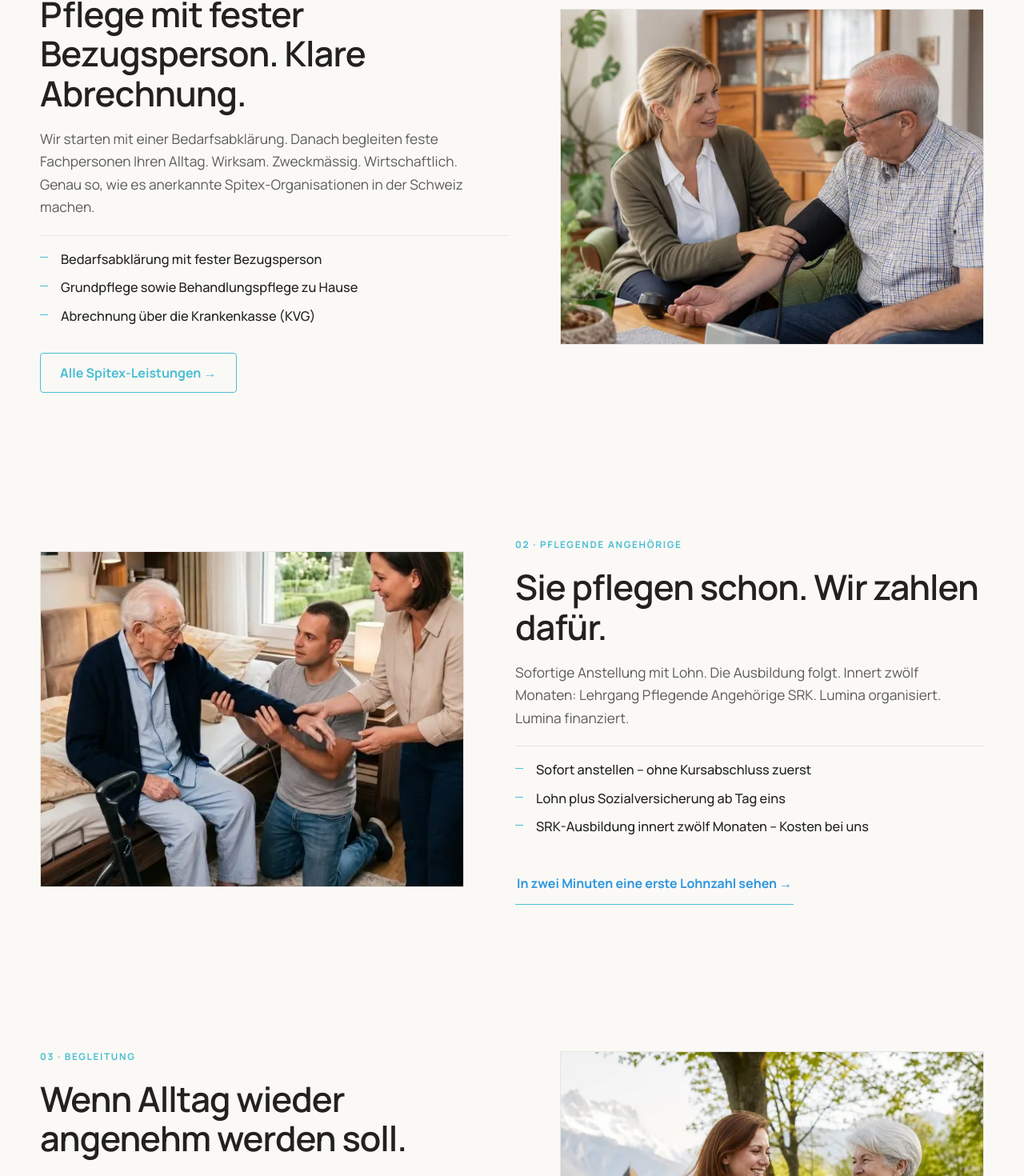
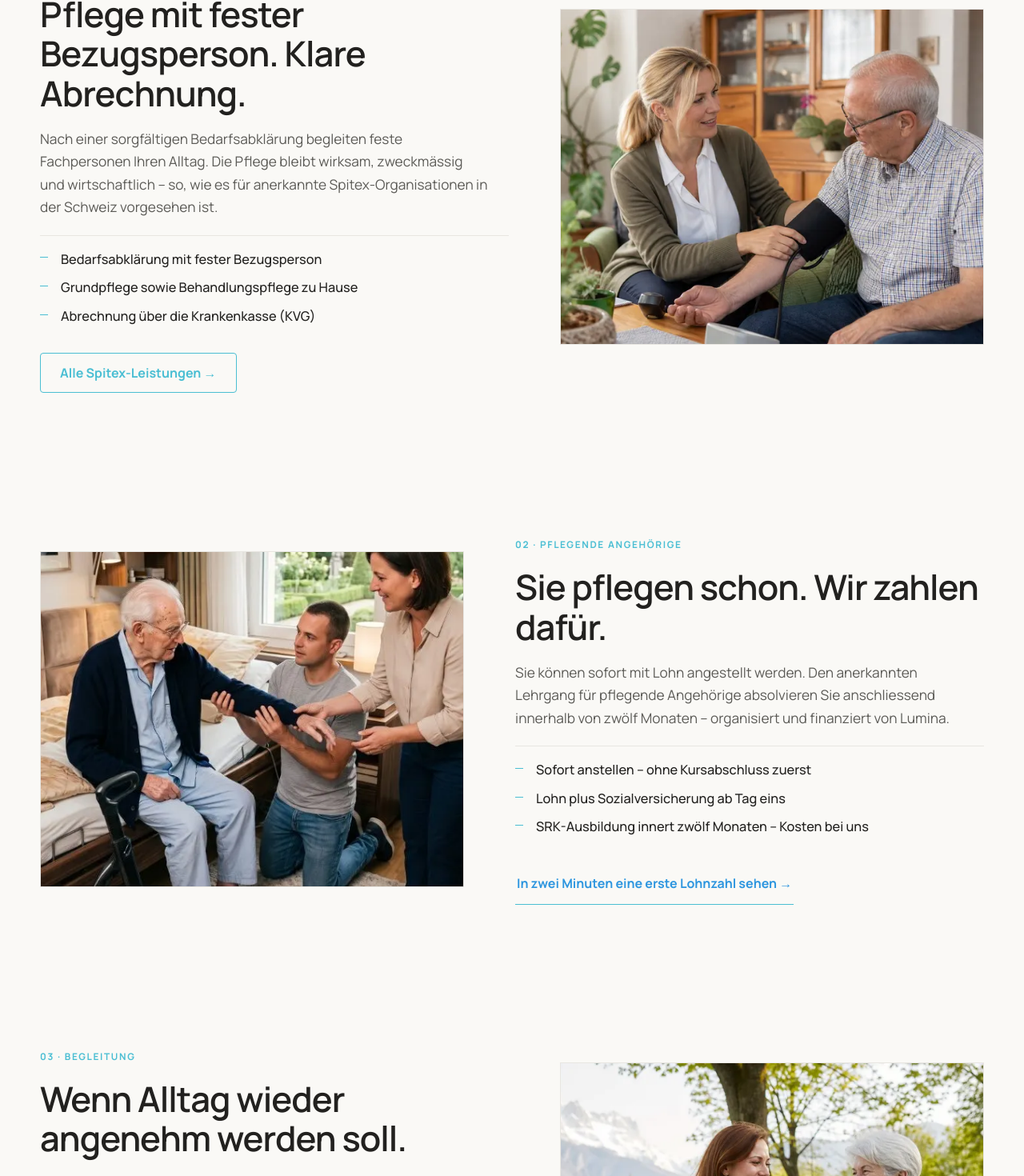
Before and after one commit to Subbier/lumina, a Next.js app: page / in a window 1280 px wide. Shown: the part 2923-4393 px from the top of the page at 80% size. Built offline with nearby package versions, Linux system fonts and the light colour scheme.

Commit message:
Refine Lumina website copy

```diff
--- a/app/LuminaSite.tsx
+++ b/app/LuminaSite.tsx
@@ -278,7 +278,7 @@ function Footer() {
       </div>
       <div className="wrap legal">
         <span>
-          © 2026 Lumina Spitex AG · Webdesign & technische Umsetzung:{" "}
+          © 2026 Lumina Spitex AG · Website & Inhalte:{" "}
           <a href="https://agenticit.ch/" target="_blank" rel="noopener noreferrer">
             AgenticIT
           </a>
@@ -430,10 +430,10 @@ function Home() {
           <span className="eyebrow">01 · Spitex</span>
           <h2>Pflege mit fester Bezugsperson. Klare Abrechnung.</h2>
           <p className="aida-lead">
-            Wir starten mit einer Bedarfsabklärung. Danach begleiten feste
-            Fachpersonen Ihren Alltag. Wirksam. Zweckmässig. Wirtschaftlich.
-            Genau so, wie es anerkannte Spitex-Organisationen in der Schweiz
-            machen.
+            Nach einer sorgfältigen Bedarfsabklärung begleiten feste
+            Fachpersonen Ihren Alltag. Die Pflege bleibt wirksam, zweckmässig
+            und wirtschaftlich – so, wie es für anerkannte
+            Spitex-Organisationen in der Schweiz vorgesehen ist.
           </p>
           <ul className="aida-points">
             <li>Bedarfsabklärung mit fester Bezugsperson</li>
@@ -460,9 +460,10 @@ function Home() {
           <span className="eyebrow">02 · Pflegende Angehörige</span>
           <h2>Sie pflegen schon. Wir zahlen dafür.</h2>
           <p className="aida-lead">
-            Sofortige Anstellung mit Lohn. Die Ausbildung folgt. Innert zwölf
-            Monaten: Lehrgang Pflegende Angehörige SRK. Lumina organisiert.
-            Lumina finanziert.
+            Sie können sofort mit Lohn angestellt werden. Den anerkannten
+            Lehrgang für pflegende Angehörige absolvieren Sie anschliessend
+            innerhalb von zwölf Monaten – organisiert und finanziert von
+            Lumina.
           </p>
           <ul className="aida-points">
             <li>Sofort anstellen – ohne Kursabschluss zuerst</li>
@@ -490,8 +491,9 @@ function Home() {
           <span className="eyebrow">03 · Begleitung</span>
           <h2>Wenn Alltag wieder angenehm werden soll.</h2>
           <p className="aida-lead">
-            Begleitung geht über die Grundpflege hinaus. Erledigungen. Termine.
-            Soziale Teilhabe. So bleibt Selbstbestimmung spürbar.
+            Unsere Begleitung ergänzt die Grundpflege dort, wo der Alltag mehr
+            Unterstützung braucht: bei Erledigungen, Terminen und sozialen
+            Kontakten. So bleibt Selbstbestimmung auch im Alltag spürbar.
           </p>
           <ul className="aida-points">
             <li>Unterstützung bei Erledigungen im Alltag</li>
@@ -1856,7 +1858,7 @@ function Legal({
               E-Mail: info@lumina-spitex.ch · Telefon: 043 433 88 00
             </p>
             <p>
-              Website-Konzeption und technische Umsetzung:{" "}
+              Konzeption, Gestaltung und redaktionelle Inhalte:{" "}
               <a href="https://agenticit.ch/" target="_blank" rel="noopener noreferrer">
                 AgenticIT
               </a>
@@ -1953,13 +1955,14 @@ function Legal({
               geschützt. Eine Verwendung ausserhalb der gesetzlichen Schranken
               bedarf der vorherigen Zustimmung.
             </p>
-            <h2>Website</h2>
-            <p>
-              Konzeption, Gestaltung und technische Umsetzung:{" "}
+            <h2>Website & Inhalte</h2>
+            <p>
+              Diese Website wurde von{" "}
               <a href="https://agenticit.ch/" target="_blank" rel="noopener noreferrer">
                 AgenticIT
-              </a>. Für die Inhalte und Pflegeinformationen ist die Lumina
-              Spitex AG verantwortlich.
+              </a>{" "}
+              konzipiert, gestaltet und technisch umgesetzt. AgenticIT
+              verantwortet zudem die redaktionellen Inhalte dieser Website.
             </p>
           </>
         )}
--- a/app/dienstleistungen/content.ts
+++ b/app/dienstleistungen/content.ts
@@ -56,7 +56,7 @@ export const serviceSegments: ServiceSegment[] = [
     title: "Spitex-Leistungen.",
     titleEm: "Abklärung und Pflege.",
     lead:
-      "Spitex-Leistungen nach KVG: Abklärung & Beratung sowie Grund- und Behandlungspflege – ärztlich verordnet, von Fachpersonen erbracht und über die Krankenkasse abrechenbar.",
+      "Wir klären Ihren Pflegebedarf sorgfältig ab und übernehmen Grund- sowie Behandlungspflege zu Hause. Die Leistungen werden ärztlich verordnet, von Fachpersonen erbracht und direkt über die Krankenkasse abgerechnet.",
     image: "/images/spitex-hero-home-visit.webp",
     imageAlt:
       "Spitex-Pflegefachperson misst bei einer Klientin zu Hause den Blutdruck",
@@ -64,7 +64,7 @@ export const serviceSegments: ServiceSegment[] = [
     introEyebrow: "Kassenpflichtige Spitex-Leistungen",
     introTitle: "Spitex-Leistungen nach KVG – klar und fachlich begleitet.",
     introSummary:
-      "Unsere Spitex-Leistungen starten mit der Abklärung des Pflegebedarfs. Danach erbringen diplomierte Pflegefachpersonen und Fachpersonen Gesundheit Grund- und Behandlungspflege – wirksam, zweckmässig und wirtschaftlich nach KVG.",
+      "Am Anfang steht eine sorgfältige Abklärung Ihres Pflegebedarfs. Darauf aufbauend übernehmen diplomierte Pflegefachpersonen und Fachpersonen Gesundheit die Grund- und Behandlungspflege – wirksam, zweckmässig und wirtschaftlich nach KVG.",
     introMore: [
       "Abklärung, Grundpflege und Behandlungspflege nach KLV Art. 7 Abs. 2 rechnen wir direkt über Ihre Krankenkasse (KVG) ab. Die Spitex-Leistungen erfassen wir transparent in der Pflegedokumentation.",
       "Leistungen über die kassenpflichtige Spitex-Pflege hinaus finden Sie unter Begleitung. Wenn Angehörige die Pflege übernehmen, begleiten wir Anstellung und Qualifikation unter Pflegende Angehörige. Aktuelle Ansätze stehen unter Tarife.",
@@ -293,7 +293,7 @@ export const serviceSegments: ServiceSegment[] = [
     title: "Sie pflegen.",
     titleEm: "Wir stellen an.",
     lead:
-      "Sie pflegen schon – und können sofort angestellt werden. Lohn von Tag eins. Die Ausbildung folgt innert zwölf Monaten: Lehrgang Pflegende Angehörige SRK, organisiert und finanziert durch uns.",
+      "Wenn Sie bereits einen nahestehenden Menschen pflegen, können Sie bei uns sofort angestellt werden und erhalten vom ersten Tag an Lohn. Den anerkannten SRK-Lehrgang organisieren und finanzieren wir innerhalb der ersten zwölf Monate.",
     image: "/images/angehoerige-hero-anleitung.webp",
     imageAlt:
       "Pflegefachperson zeigt einem Angehörigen auf Hausbesuch, wie er seinen Vater unterstützt",
@@ -301,7 +301,7 @@ export const serviceSegments: ServiceSegment[] = [
     introEyebrow: "Sofort anstellen. Danach ausbilden.",
     introTitle: "Pflegen Sie weiter. Wir übernehmen den Rest.",
     introSummary:
-      "Kein Kurs zuerst, kein monatelanges Warten: Bei Lumina starten Sie mit Anstellung, Lohn und Sozialversicherung. Eine diplomierte Pflegefachperson bleibt an Ihrer Seite – und die Krankenkasse trägt die dokumentierte Grundpflege.",
+      "Sie müssen nicht erst einen Kurs abschliessen oder monatelang warten. Bei Lumina starten Sie direkt mit Anstellung, Lohn und Sozialversicherung. Eine diplomierte Pflegefachperson begleitet Sie, während die dokumentierte Grundpflege über die Krankenkasse abgerechnet wird.",
     introMore: [
       "Vertrag, Abrechnung und Qualitätssicherung liegen bei uns. Sie bleiben bei dem Menschen, der Ihnen nahesteht – mit Lohn statt stiller Belastung.",
       "Innert zwölf Monaten absolvieren Sie den Lehrgang Pflegende Angehörige SRK (von Spitex Schweiz anerkannt). Wir organisieren, zahlen und begleiten das Coaching zu Hause.",
```
